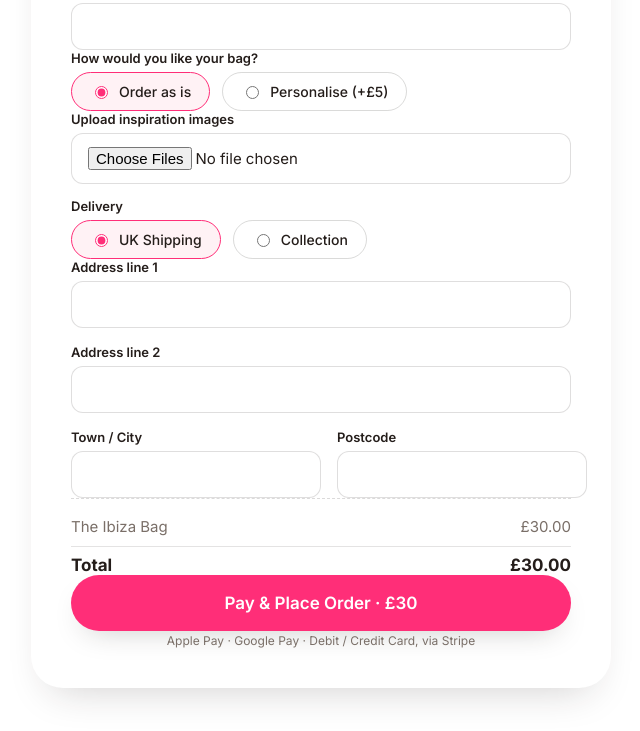
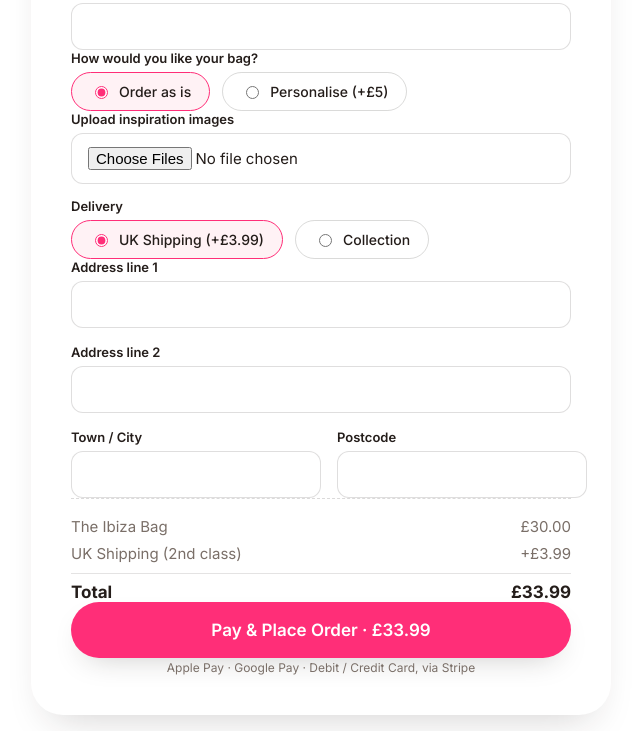
Before and after one commit to lyndseySHADE/hooked-site, a website: page index.html in a window 1280 px wide. Shown: the part 3844-4575 px from the top of the page, without its empty margins (319-959 px from the left). Drawn offline with Linux system fonts and the light colour scheme.

Commit message:
Add files via upload

```diff
--- a/index.html
+++ b/index.html
@@ -219,7 +219,7 @@
           <div class="radio-group">
             <label class="radio-pill">
               <input type="radio" name="delivery_method" value="shipping" checked>
-              <span>UK Shipping</span>
+              <span>UK Shipping (+£3.99)</span>
             </label>
             <label class="radio-pill">
               <input type="radio" name="delivery_method" value="collection">
@@ -259,6 +259,10 @@
           <div class="order-summary__row" id="personaliseSummaryRow" hidden>
             <span>Personalisation</span>
             <span>+£5.00</span>
+          </div>
+          <div class="order-summary__row" id="shippingSummaryRow">
+            <span>UK Shipping (2nd class)</span>
+            <span>+£3.99</span>
           </div>
           <div class="order-summary__row order-summary__row--total">
             <span>Total</span>
--- a/script.js
+++ b/script.js
@@ -2,6 +2,7 @@ document.getElementById('year').textContent = new Date().getFullYear();
 
 const BASE_PRICE = 30;
 const PERSONALISE_UPCHARGE = 5;
+const SHIPPING_COST = 3.99;
 
 /* ---------- Bag style toggle: Ibiza Bag vs Coming Soon placeholder ---------- */
 const orderFormRest = document.getElementById('orderFormRest');
@@ -13,11 +14,6 @@ function updateBagStyleView(){
   orderFormRest.hidden = isComingSoon;
   comingSoonNote.hidden = !isComingSoon;
 
-  // Fields inside the hidden section shouldn't block submission or count
-  // toward validation while a "coming soon" style is selected.
-  orderFormRest.querySelectorAll('[required]').forEach(el => {
-    el.dataset.wasRequired = el.dataset.wasRequired || (el.required ? 'true' : 'false');
-  });
   if (isComingSoon) {
     orderFormRest.querySelectorAll('input, textarea').forEach(el => { el.disabled = true; });
   } else {
@@ -27,49 +23,68 @@ function updateBagStyleView(){
 bagStyleRadios.forEach(r => r.addEventListener('change', updateBagStyleView));
 updateBagStyleView();
 
-/* ---------- Order type toggle: order as is vs personalise (+£5) ---------- */
+/* ---------- Order type (as is vs personalise +£5) and delivery (shipping +£3.99 vs collection) ---------- */
 const personaliseFields = document.getElementById('personaliseFields');
 const personaliseSummaryRow = document.getElementById('personaliseSummaryRow');
+const shippingSummaryRow = document.getElementById('shippingSummaryRow');
 const orderTotalEl = document.getElementById('orderTotal');
 const payBtnText = document.getElementById('payBtnText');
 const customisationInput = document.getElementById('customisation');
 const orderTypeRadios = document.querySelectorAll('input[name="order_type"]');
 
-function currentTotal(){
-  const isPersonalise = document.querySelector('input[name="order_type"]:checked').value === 'personalise';
-  return isPersonalise ? BASE_PRICE + PERSONALISE_UPCHARGE : BASE_PRICE;
-}
-
-function updateOrderTypeView(){
-  const isPersonalise = document.querySelector('input[name="order_type"]:checked').value === 'personalise';
-  personaliseFields.hidden = !isPersonalise;
-  personaliseSummaryRow.hidden = !isPersonalise;
-  customisationInput.required = isPersonalise;
-
-  const total = currentTotal();
-  orderTotalEl.textContent = `£${total}.00`;
-  payBtnText.textContent = `Pay & Place Order · £${total}`;
-}
-orderTypeRadios.forEach(r => r.addEventListener('change', updateOrderTypeView));
-updateOrderTypeView();
-
-/* ---------- Delivery method toggle ---------- */
 const shippingFields = document.getElementById('shippingFields');
 const collectionNote = document.getElementById('collectionNote');
 const deliveryRadios = document.querySelectorAll('input[name="delivery_method"]');
 
+function formatTotal(amount){
+  // Whole pounds show without decimals in the button (£30), summary always shows pence (£30.00)
+  return amount.toFixed(2);
+}
+
+function isPersonaliseSelected(){
+  return document.querySelector('input[name="order_type"]:checked').value === 'personalise';
+}
+function isShippingSelected(){
+  return document.querySelector('input[name="delivery_method"]:checked').value === 'shipping';
+}
+
+function currentTotal(){
+  let total = BASE_PRICE;
+  if (isPersonaliseSelected()) total += PERSONALISE_UPCHARGE;
+  if (isShippingSelected()) total += SHIPPING_COST;
+  return total;
+}
+
+function updateSummary(){
+  const total = currentTotal();
+  orderTotalEl.textContent = `£${formatTotal(total)}`;
+  payBtnText.textContent = `Pay & Place Order · £${formatTotal(total)}`;
+}
+
+function updateOrderTypeView(){
+  const isPersonalise = isPersonaliseSelected();
+  personaliseFields.hidden = !isPersonalise;
+  personaliseSummaryRow.hidden = !isPersonalise;
+  customisationInput.required = isPersonalise;
+  updateSummary();
+}
+orderTypeRadios.forEach(r => r.addEventListener('change', updateOrderTypeView));
+
 function updateDeliveryView(){
-  const value = document.querySelector('input[name="delivery_method"]:checked').value;
-  const isShipping = value === 'shipping';
+  const isShipping = isShippingSelected();
   shippingFields.hidden = !isShipping;
+  shippingSummaryRow.hidden = !isShipping;
   collectionNote.hidden = isShipping;
   // shipping address only required when shipping is selected
   ['address_line1','town_city','postcode'].forEach(id=>{
     const el = document.getElementById(id);
     if(el) el.required = isShipping;
   });
+  updateSummary();
 }
 deliveryRadios.forEach(r => r.addEventListener('change', updateDeliveryView));
+
+updateOrderTypeView();
 updateDeliveryView();
 
 /* ---------- Inspiration image preview ---------- */
@@ -110,7 +125,8 @@ form.addEventListener('submit', async (e) => {
     return;
   }
 
-  const isPersonalise = document.querySelector('input[name="order_type"]:checked').value === 'personalise';
+  const isPersonalise = isPersonaliseSelected();
+  const isShipping = isShippingSelected();
   const total = currentTotal();
 
   payBtn.disabled = true;
@@ -135,8 +151,8 @@ form.addEventListener('submit', async (e) => {
     if (!netlifyResponse.ok) throw new Error('Could not save your order details. Please try again.');
 
     // 2. Create a Stripe Checkout Session for the correct total (base bag,
-    //    plus the £5 personalisation charge if selected), carrying the
-    //    order reference + customer details as metadata.
+    //    plus £5 if personalised, plus £3.99 UK shipping if selected),
+    //    carrying the order reference + customer details as metadata.
     const sessionResponse = await fetch('/.netlify/functions/create-checkout-session', {
       method: 'POST',
       headers: { 'Content-Type': 'application/json' },
@@ -145,6 +161,7 @@ form.addEventListener('submit', async (e) => {
         name: form.name.value,
         email: form.email.value,
         personalise: isPersonalise,
+        shipping: isShipping,
       }),
     });
 
@@ -158,6 +175,6 @@ form.addEventListener('submit', async (e) => {
   } catch (err) {
     showError(err.message || 'Something went wrong. Please try again, or email Lyndsey@Shadesocialmedia.info.');
     payBtn.disabled = false;
-    payBtnText.textContent = `Pay & Place Order · £${total}`;
+    payBtnText.textContent = `Pay & Place Order · £${formatTotal(total)}`;
   }
 });
```
Also changed, not shown: netlify/functions/create-checkout-session.js (+17 -1 lines).
